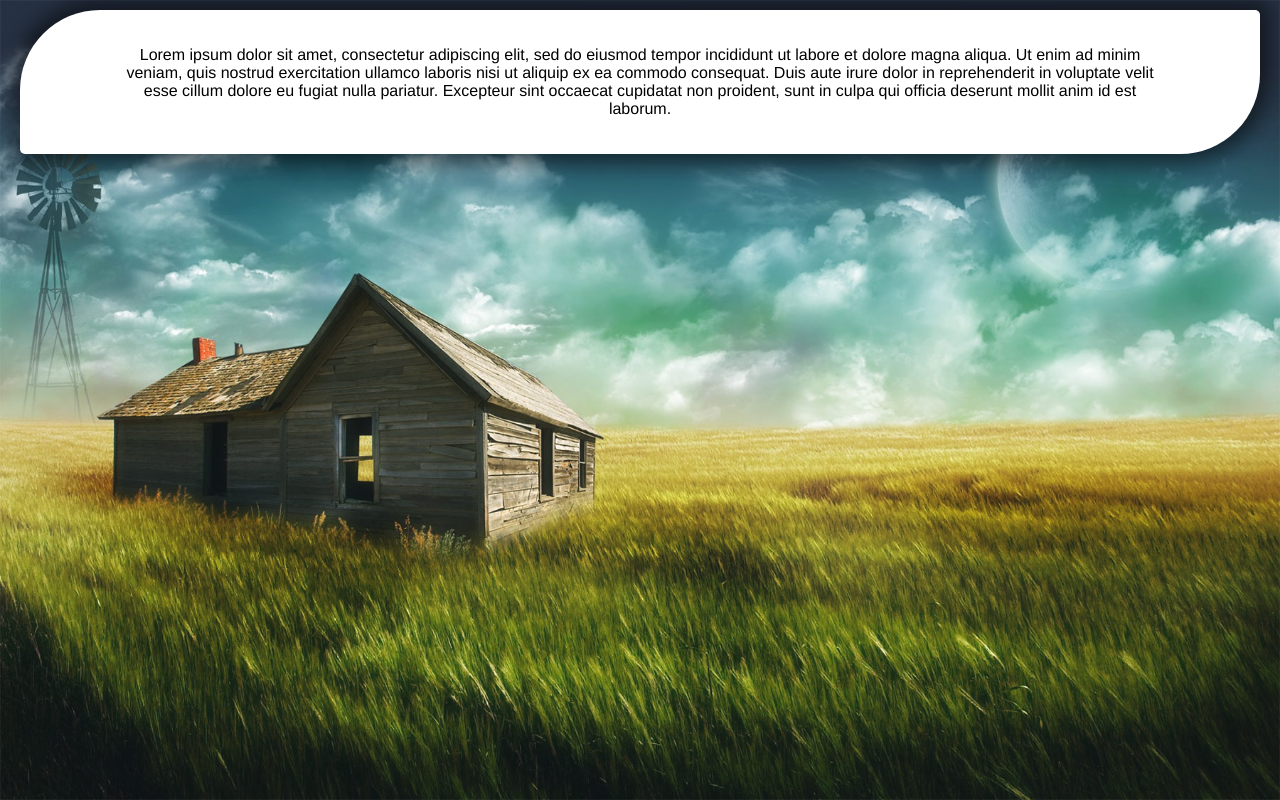
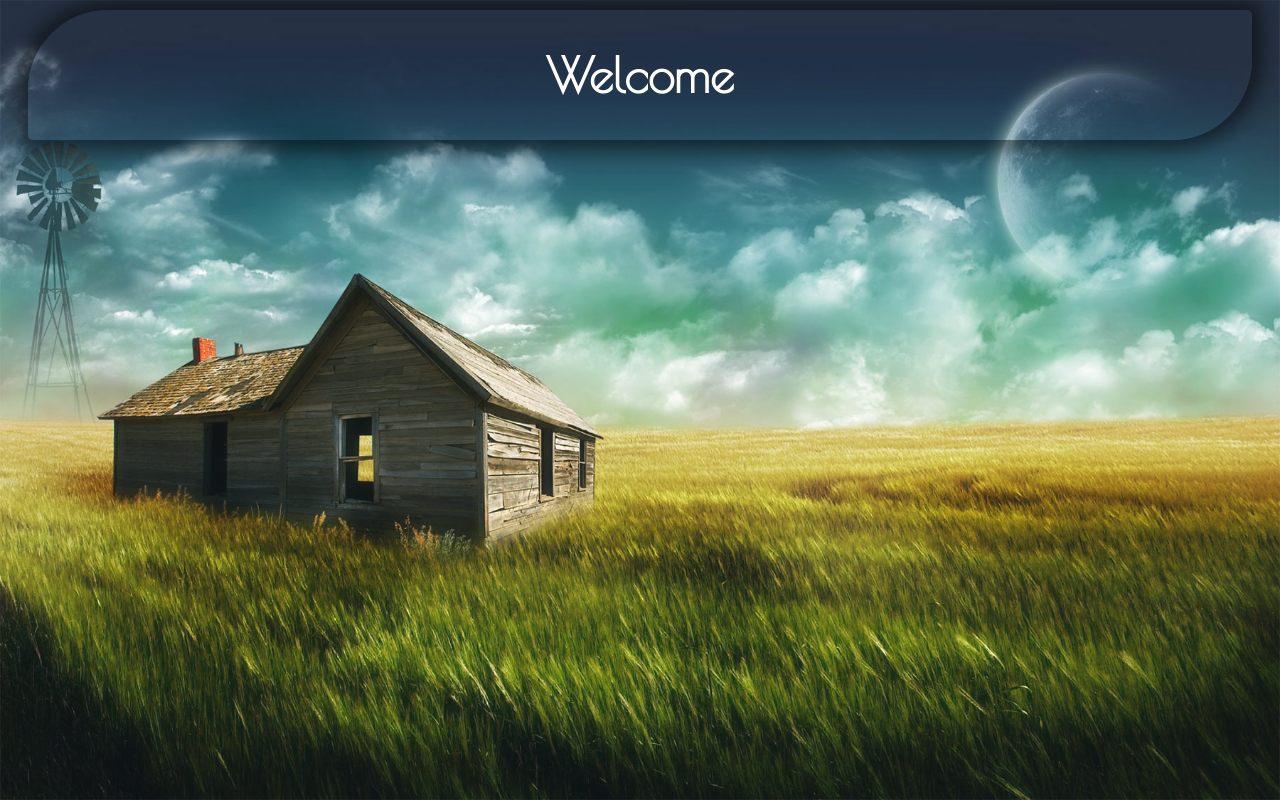
Before and after one commit to seansxiao/personal-website, a plain HTML site: page template/main.html in a window 1280 px wide. Drawn offline with nearby package versions, Linux system fonts and the light colour scheme.

Commit message:
font change

```diff
--- a/template/css/main.css
+++ b/template/css/main.css
@@ -1,3 +1,5 @@
+@import url('http://fonts.googleapis.com/css?family=Poiret+One');
+
 .page {
     max-width: 1196px;
     width: 100%;
@@ -7,28 +9,31 @@
     box-shadow: 0 0 20px 1px rgba(0,0,0,0.2);
 }
 
-body {
-    margin: 0;
-
-    color: #424242;
-}
-
 html {
-    background: url('../images/bg3.jpg') no-repeat center center fixed;
+    background-image: url('../images/bg3.jpg');
+    background-repeat: no-repeat;
+    background-position: center center;
+    background-attachment: fixed;
     background-size: cover;
 }
 
-a, p {
-	font-family: Helvetica;
-	color: #000;
+.topBanner {
+	padding: 5px 10px;
+	margin: 10px 20px;
+	border-radius: 80px 5px 80px 5px;
+    box-shadow: 0 0 20px 10px rgba(0,0,0,0.5);
+
+    background: url('../images/bg3.jpg');
+    background-repeat: no-repeat;
+    background-position: center center;
+    background-attachment: fixed;
+    background-size: cover;
+
+	text-align: center;
+	font-family: 'Poiret One';
+	color: #fff;
 }
 
-.topBanner {
-	padding: 20px 100px;
-	margin: 10px 20px;
-
-	text-align: center;
-	background-color: #fff;
-	border-radius: 80px 5px 80px 5px;
-    box-shadow: 0 0 20px 10px rgba(0,0,0,0.5);
+h1 {
+	font-size: 3em;
 }
--- a/template/main.html
+++ b/template/main.html
@@ -7,7 +7,7 @@
 </head>
 
 <body>
-	<div class="topBanner"><p>Lorem ipsum dolor sit amet, consectetur adipiscing elit, sed do eiusmod tempor incididunt ut labore et dolore magna aliqua. Ut enim ad minim veniam, quis nostrud exercitation ullamco laboris nisi ut aliquip ex ea commodo consequat. Duis aute irure dolor in reprehenderit in voluptate velit esse cillum dolore eu fugiat nulla pariatur. Excepteur sint occaecat cupidatat non proident, sunt in culpa qui officia deserunt mollit anim id est laborum.</p></div>
+	<div class="topBanner"><h1>Welcome</h1></div>
 </body>
 
 </html>
```
Also changed, not shown: template/images/bg1.jpg (added), template/images/bg2.jpg (added), template/images/bg4.jpg (added), template/images/bg5.jpg (added), 2 other files.
